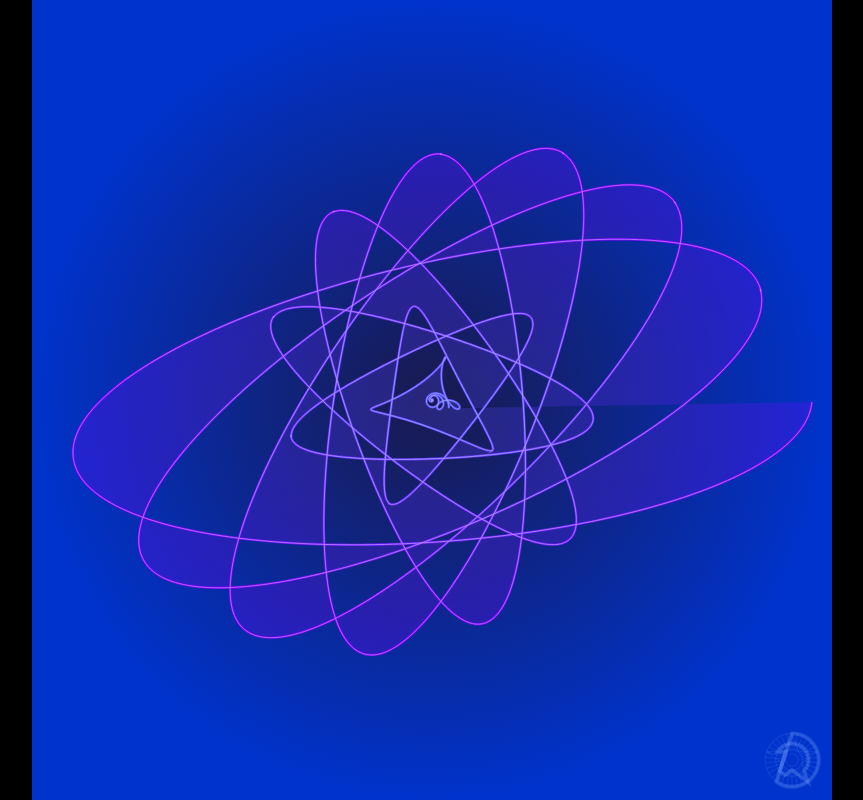
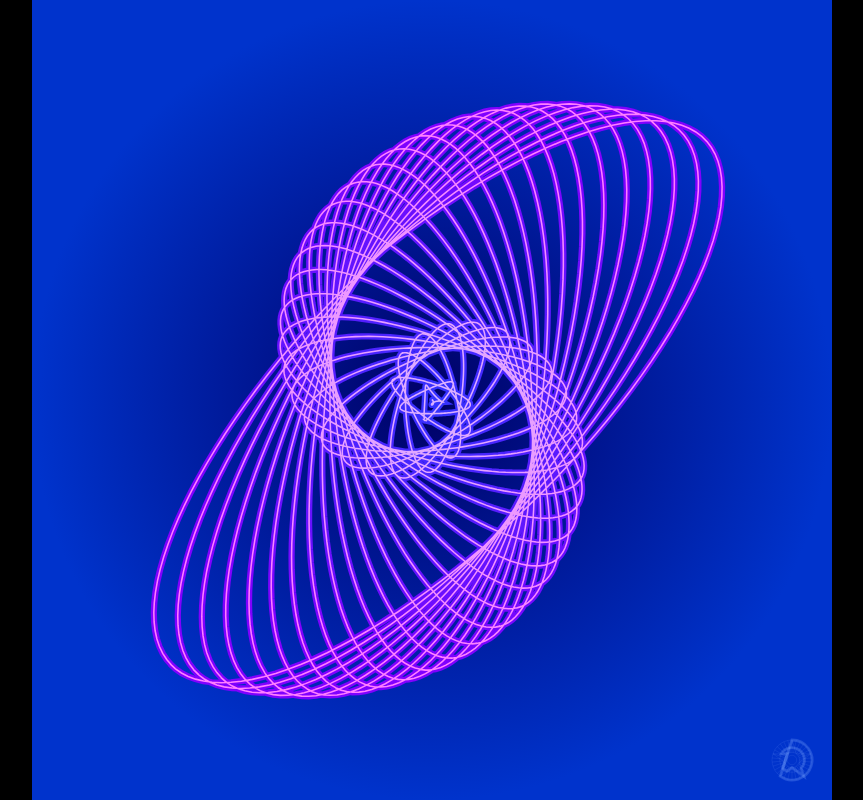
Before and after one commit to dopplerreflect/starts-with-a, a SvelteKit app: page /pendulum in a window 1280 px wide. Shown: the whole page, without its empty margins (208-1071 px from the left). Built offline with nearby package versions, Linux system fonts and the light colour scheme.

Commit message:
pendulum: make it size-agnostic

```diff
--- a/src/routes/pendulum/+page.svelte
+++ b/src/routes/pendulum/+page.svelte
@@ -2,25 +2,21 @@
 	import Background from '$lib/components/Background.svelte';
 	import DrLogo from '$lib/components/DRLogo.svelte';
 	import { phi, viewBox } from '$lib/geometry';
-	import { useSaveFile } from '$lib/save-svg';
-	import { useZoomableViewbox } from '$lib/use-zoomable-viewbox';
-	import { onMount } from 'svelte';
 
-	let svg: SVGSVGElement;
 	const size = 2 ** 10;
 	let r = (size / 2) * 0.95;
-	let a = 0;
-	let d = 0;
+	let a = 360 * phi;
+	let d = 0.26;
 	let x = 0;
 	let y = 0;
 
 	let path =
 		'M' +
-		[...Array(4320).keys()]
+		[...Array(2 ** 12).keys()]
 			.map((k, i) => {
 				r = r - size / (360 * 24);
-				a = a + 1 / (r / 24);
-				d = d > 1 ? 0 : d + 1 / 360;
+				a = a + 1 / (r / (size / 64));
+				d = d > 1 ? 0 : d + 1 / 120;
 				x = r * Math.cos(d * (Math.PI * 2));
 				y = r * Math.sin(d * (Math.PI * 2)) * phi ** 2;
 				return `${x * Math.cos(a * (Math.PI / 180)) + y * Math.sin(a * (Math.PI / 180))} ${
@@ -28,48 +24,44 @@
 				}`;
 			})
 			.join('L');
-
-	onMount(() => {
-		const unmountZoomable = useZoomableViewbox(svg);
-		const unmountSaveFile = useSaveFile(svg);
-		return () => {
-			unmountZoomable();
-			unmountSaveFile();
-		};
-	});
 </script>
 
-<svg bind:this={svg} id="pendulum" viewBox={viewBox(size)}>
+<svg id="pendulum" viewBox={viewBox(size)}>
 	<defs>
 		<radialGradient id="gradient0">
-			<stop offset="0%" stop-color="hsl(240, 50%, 20%)" />
+			<stop offset="0%" stop-color="hsl(240, 100%, 20%)" />
 			<stop offset="120%" stop-color="hsl(225, 100%, 40%)" />
 		</radialGradient>
 		<radialGradient id="gradient1">
-			<stop offset="0%" stop-color="hsl(240, 100%, 66%)" />
+			<stop offset="0%" stop-color="hsl(240, 100%, 60%)" />
 			<stop offset="90%" stop-color="hsl(270, 100%, 50%)" />
 		</radialGradient>
-		<radialGradient id="gradient3">
-			<stop offset="0%" stop-color="hsl(240, 100%, 85%)" />
-			<stop offset="90%" stop-color="hsl(270, 100%, 75%)" />
+		<radialGradient id="gradient2">
+			<stop offset="0%" stop-color="hsl(270, 100%, 85%)" />
+			<stop offset="90%" stop-color="hsl(300, 100%, 75%)" />
 		</radialGradient>
 	</defs>
 	<Background {size} fill="url(#gradient0)" />
 	<g id="figure" transform={`rotate(${0})`}>
 		<path
 			d={path}
-			stroke-width="3"
+			stroke-width={size / 128}
 			stroke="url(#gradient1)"
-			fill="url(#gradient1)"
-			fill-opacity="0.25"
-			fill-rule="evenodd"
+			fill="none"
+			stroke-linecap="round"
 		/>
 	</g>
 	<g id="figure" transform={`rotate(${0})`}>
-		<path d={path} stroke-width="1" stroke="url(#gradient3)" fill="none" />
+		<path
+			d={path}
+			stroke-width={size / 512}
+			stroke="url(#gradient2)"
+			fill="none"
+			stroke-linecap="round"
+		/>
 	</g>
 	<DrLogo
-		size={size / 15}
+		size={size / 20}
 		stroke="hsla(220, 100%, 75%, 0.5)"
 		transform={`translate(${size / 2 - size / 20} ${size / 2 - size / 20})`}
 	/>
```
